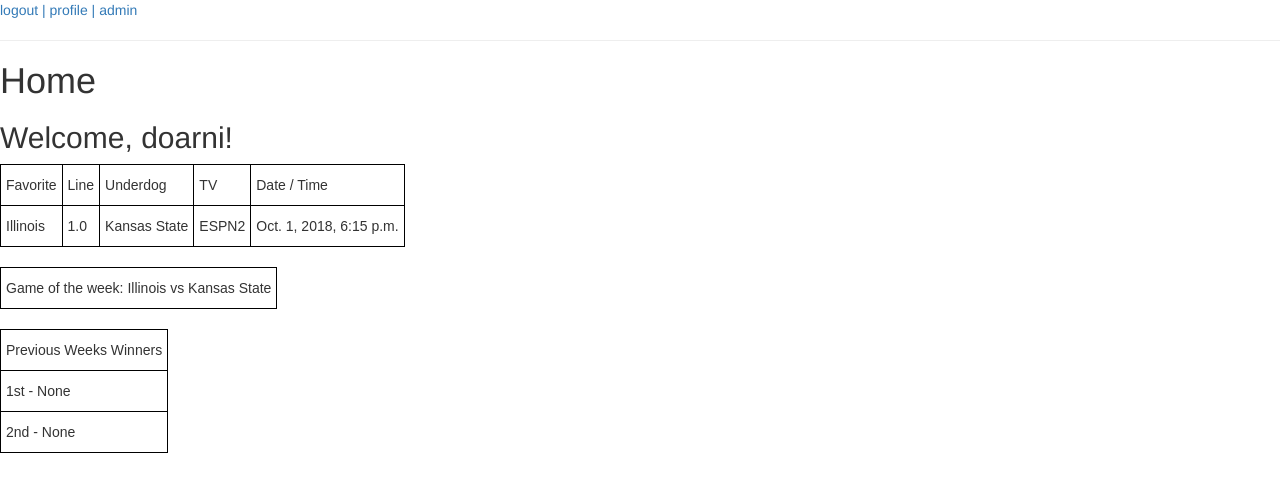
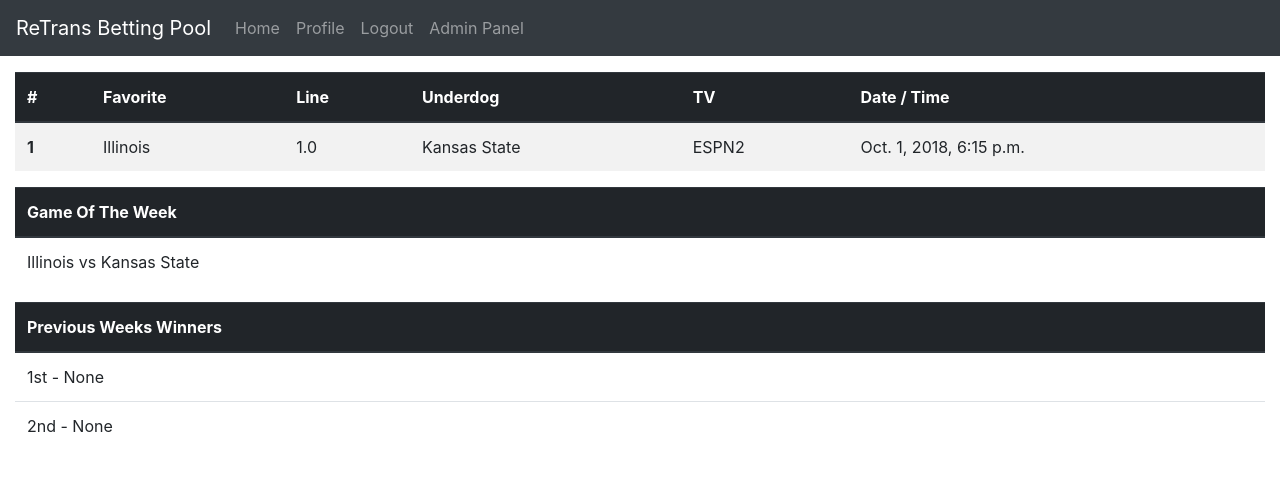
Before and after one commit to IanDoarn/EECE4081, a Django app: page / in a window 1280 px wide. Shown: the top 492 px of the page. Run offline with Django 3.2, Linux system fonts and the light colour scheme; a user stored in the database is signed in; data comes from the database, SQL or seed files in the repository; both versions use the stored data as it was after the commit; data that the repository does not hold is empty; some libraries are stand-ins or nearby versions.

Commit message:
Updated pages with bootstrap css 4.0

```diff
--- a/pool/templates/accounts/profile.html
+++ b/pool/templates/accounts/profile.html
@@ -1,12 +1,9 @@
 {% extends 'base.html' %}
 
 {% block content %}
-    <h1>Profile</h1>
-    <h2>Welcome, {{ user.username }}!</h2>
 
-    <div class="container">
+    <div class="container-fluid">
         <h1>Username: {{ user }}</h1>
         <p>Email: {{ user.email }}</p>
-
     </div>
 {% endblock %}
--- a/pool/templates/base.html
+++ b/pool/templates/base.html
@@ -2,38 +2,60 @@
 <!DOCTYPE html>
 <html lang="en">
   <head>
+    <!-- Required meta tags -->
     <meta charset="utf-8">
-    <!-- Latest compiled and minified CSS -->
-    <link rel="stylesheet" href="https://maxcdn.bootstrapcdn.com/bootstrap/3.3.7/css/bootstrap.min.css" integrity="sha384-BVYiiSIFeK1dGmJRAkycuHAHRg32OmUcww7on3RYdg4Va+PmSTsz/K68vbdEjh4u" crossorigin="anonymous">
+    <meta name="viewport" content="width=device-width, initial-scale=1, shrink-to-fit=no">
 
-    <!-- Optional theme -->
-    <link rel="stylesheet" href="https://maxcdn.bootstrapcdn.com/bootstrap/3.3.7/css/bootstrap-theme.min.css" integrity="sha384-rHyoN1iRsVXV4nD0JutlnGaslCJuC7uwjduW9SVrLvRYooPp2bWYgmgJQIXwl/Sp" crossorigin="anonymous">
+    <!-- Bootstrap CSS -->
+    <link rel="stylesheet" href="https://stackpath.bootstrapcdn.com/bootstrap/4.1.3/css/bootstrap.min.css" integrity="sha384-MCw98/SFnGE8fJT3GXwEOngsV7Zt27NXFoaoApmYm81iuXoPkFOJwJ8ERdknLPMO" crossorigin="anonymous">
 
-    <title>{% block title %}Simple is Better Than Complex{% endblock %}</title>
+    <title>{% block title %}ReTrans Betting Pool{% endblock %}</title>
   </head>
   <body>
-    <header>
-      {% if user.is_authenticated %}
-        <a href="{% url 'logout' %}">logout</a>
-        <a> | </a>
-        <a href="{% url 'profile' %}">profile</a>
-          {% if user.is_superuser %}
-              <a> | </a>
-              <a href="{% url 'admin:index' %}">admin</a>
-          {% endif %}
-      {% else %}
-        <a href="{% url 'login' %}">login</a> / <a href="{% url 'signup' %}">signup</a>
-      {% endif %}
-      <hr>
-    </header>
+    {#  Navigation Bar starts here  #}
+    <nav class="navbar navbar-expand-lg navbar-dark bg-dark">
+      <a class="navbar-brand" href="#">ReTrans Betting Pool</a>
+      <div class="collapse navbar-collapse" id="navbarNav">
+        <ul class="navbar-nav">
+        {% if user.is_authenticated %}
+          <li class="nav-item">
+            <a class="nav-link" href="{% url 'home' %}">Home</a>
+          </li>
+          <li class="nav-item">
+            <a class="nav-link" href="{% url 'profile' %}">Profile</a>
+          </li>
+          <li class="nav-item">
+            <a class="nav-link" href="{% url 'logout' %}">Logout</a>
+          </li>
+            {% if user.is_superuser %}
+            <li class="nav-item">
+                <a class="nav-link" href="{% url 'admin:index' %}">Admin Panel</a>
+            </li>
+            {% endif %}
+        {% else %}
+          <li class="nav-item">
+            <a class="nav-link" href="{% url 'login' %}">Login</a>
+          </li>
+          <li class="nav-item">
+            <a class="nav-link" href="{% url 'signup' %}">Sign Up!</a>
+          </li>
+        {% endif %}
+        </ul>
+      </div>
+    </nav>
+    {#  End navigation bar  #}
+
+    {# Begin main content #}
     <main>
+        {# begin content block #}
       {% block content %}
       {% endblock %}
     </main>
 
-    <!-- jQuery (necessary for Bootstrap's JavaScript plugins) -->
-    <script src="https://ajax.googleapis.com/ajax/libs/jquery/1.12.4/jquery.min.js"></script>
-    <!-- Include all compiled plugins (below), or include individual files as needed -->
-    <script src="js/bootstrap.min.js"></script>
+    <!-- Optional JavaScript -->
+    <!-- jQuery first, then Popper.js, then Bootstrap JS -->
+    <script src="https://code.jquery.com/jquery-3.3.1.slim.min.js" integrity="sha384-q8i/X+965DzO0rT7abK41JStQIAqVgRVzpbzo5smXKp4YfRvH+8abtTE1Pi6jizo" crossorigin="anonymous"></script>
+    <script src="https://cdnjs.cloudflare.com/ajax/libs/popper.js/1.14.3/umd/popper.min.js" integrity="sha384-ZMP7rVo3mIykV+2+9J3UJ46jBk0WLaUAdn689aCwoqbBJiSnjAK/l8WvCWPIPm49" crossorigin="anonymous"></script>
+    <script src="https://stackpath.bootstrapcdn.com/bootstrap/4.1.3/js/bootstrap.min.js" integrity="sha384-ChfqqxuZUCnJSK3+MXmPNIyE6ZbWh2IMqE241rYiqJxyMiZ6OW/JmZQ5stwEULTy" crossorigin="anonymous"></script>
   </body>
 </html>
--- a/pool/templates/home.html
+++ b/pool/templates/home.html
@@ -1,8 +1,6 @@
 {% extends 'base.html' %}
 
 {% block content %}
-    <h1>Home</h1>
-    <h2>Welcome, {{ user.username }}!</h2>
     <style type="text/css">
         .tg {
             border-collapse: collapse;
@@ -36,42 +34,69 @@
             text-align: left
         }
     </style>
-    <div>
-        <table class="tg">
+    <div class="container-fluid pt-3">
+        <div class="mx-auto">
+            <table class="table table-striped">
+            <thead class="thead-dark">
                 <tr>
+                    <th scope="col">#</th>
                     {% for header in table_headers %}
-                    <th class="tg-s268">{{ header }}</th>
+                        <th scope="col">{{ header }}</th>
                     {% endfor %}
                 </tr>
+                </thead>
+                <tbody>
                     {% for game in games %}
                         <tr>
-                    <td class="tg-s268">{{ game.favorite_id.name }}</td>
-                    <td class="tg-s268">{{ game.spread }}</td>
-                    <td class="tg-s268">{{ game.underdog_id.name }}</td>
-                    <td class="tg-s268">{{ game.tv }}</td>
-                    <td class="tg-s268">{{ game.date_time }}</td>
+                            <th scope="row">{{ forloop.counter }}</th>
+                            <td>{{ game.favorite_id.name }}</td>
+                            <td>{{ game.spread }}</td>
+                            <td>{{ game.underdog_id.name }}</td>
+                            <td>{{ game.tv }}</td>
+                            <td>{{ game.date_time }}</td>
                         </tr>
                     {% endfor %}
+                </tbody>
             </table>
-    	<br>
+
         </div>
         <div>
-        <table class="tg">
+            <table class="table">
+            <thead class="thead-dark">
+                <tr>
+                    <th scope="col">Game Of The Week</th>
+                </tr>
+            </thead>
+                <tbody>
                 {% for game in games %}
                     {% if game.is_game_of_week %}
-                    <tr><th class="tg-s268">Game of the week: {{ game }}</th></tr>
+                        <tr>
+                            <td>{{ game }}</td>
+                        </tr>
                     {% endif %}
                 {%  endfor %}
+                </tbody>
             </table>
-    	<br>
-    </div>
-	<div>
-		<table class="tg">
-			<tr><th class="tg-s268">Previous Weeks Winners</th></tr>
-			<tr><td class="tg-s268">1st - {{ first }}</td></tr>
-			<tr><td class="tg-s268">2nd - {{ second }}</td></tr>
-		</table>
-		<br>
         </div>
 
+        <div>
+            <div class="mx-auto">
+                <table class="table">
+                    <thead class="thead-dark">
+                        <tr>
+                            <th scope="col">Previous Weeks Winners</th>
+                        </tr>
+                    </thead>
+                    <tbody>
+                        <tr>
+                            <td>1st - {{ first }}</td>
+                        </tr>
+                        <tr>
+                            <td>2nd - {{ second }}</td>
+                        </tr>
+                    </tbody>
+                </table>
+            </div>
+        </div>
+    </div>
 {% endblock %}
```
Also changed, not shown: pool/templates/registration/login.html (+35 -6 lines), pool/templates/registration/signup.html (+12 -3 lines), db.sqlite3. Lines whose indentation alone changed are shown as unchanged.
